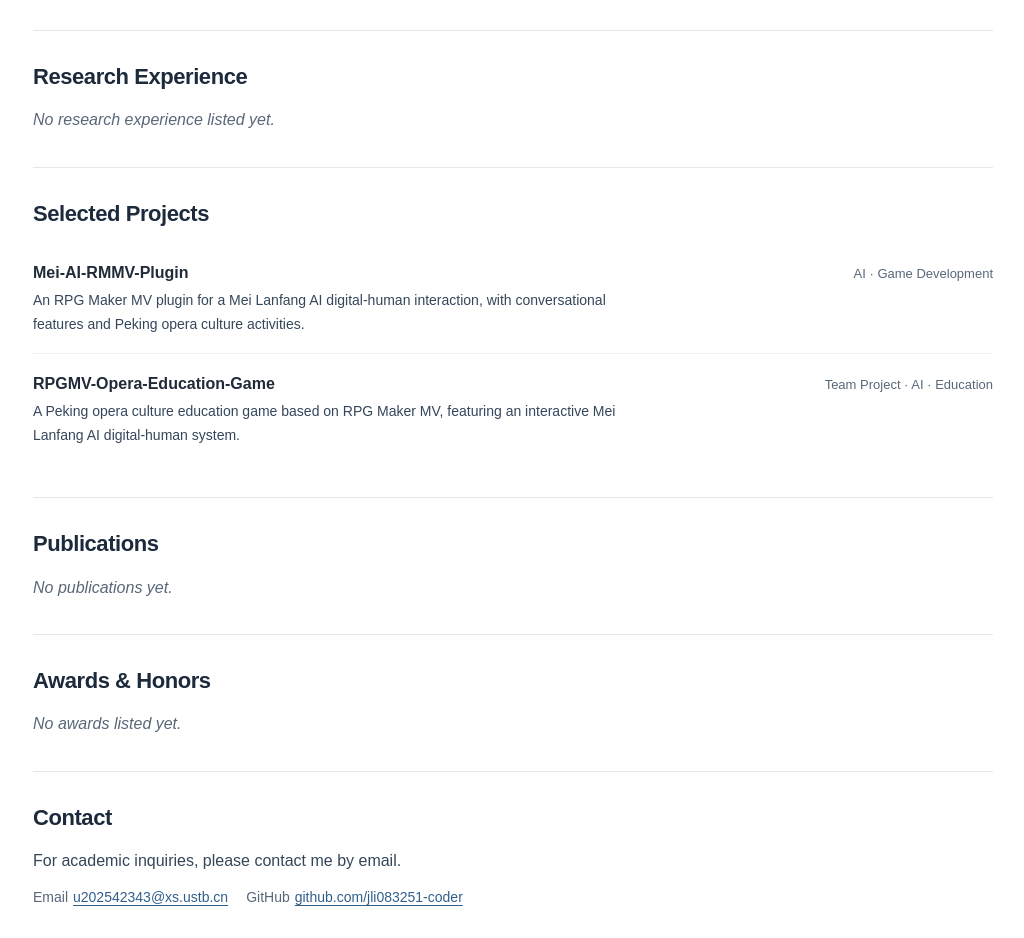
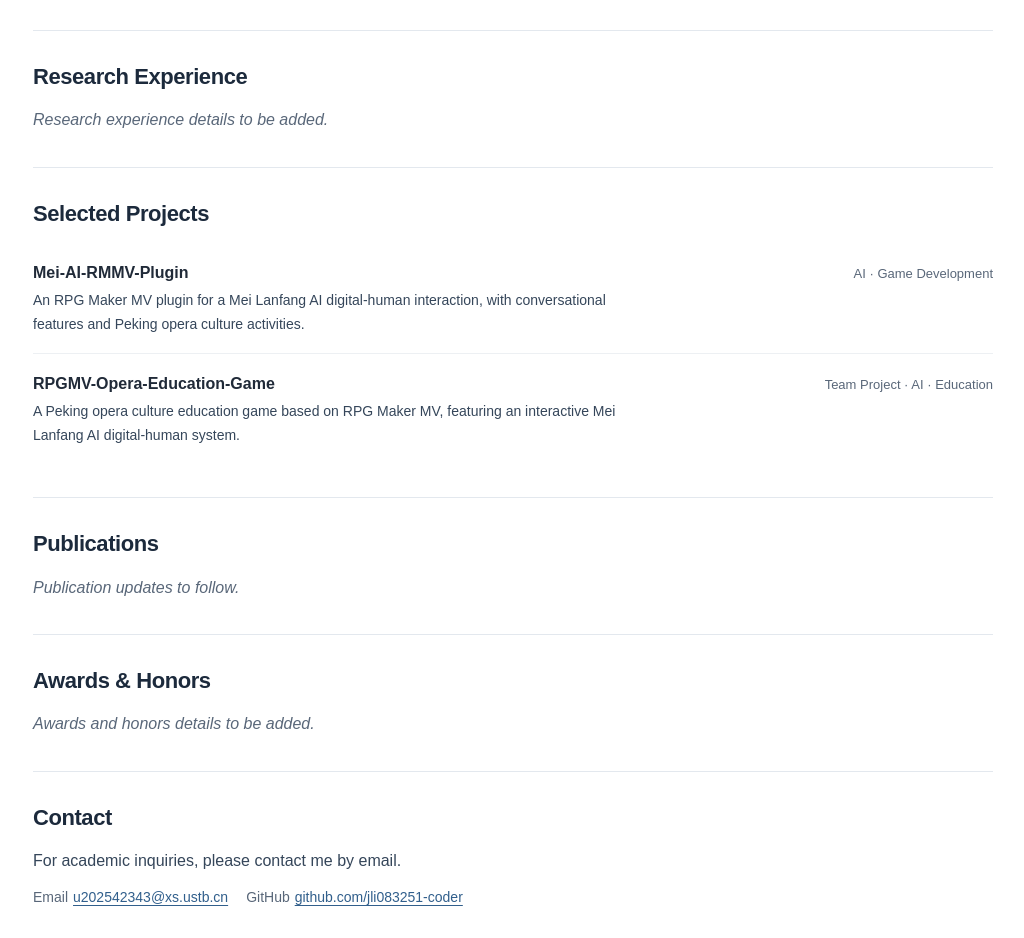
Before and after one commit to jli083251-coder/jli083251-coder, a plain HTML site: page index.html in a window 1280 px wide. Shown: the part 939-1877 px from the top of the page, without its empty margins (127-1151 px from the left). Drawn offline with Linux system fonts and the light colour scheme.

Commit message:
Use gentler placeholder wording for academic sections

```diff
--- a/index.html
+++ b/index.html
@@ -79,7 +79,7 @@
       <!-- EDIT: Duplicate this entry when you have a research experience to add. Remove the template entry when it is not needed. -->
       <section class="content-section" id="research-experience" aria-labelledby="experience-title">
         <h2 id="experience-title">Research Experience</h2>
-        <p class="empty-state">No research experience listed yet.</p>
+        <p class="empty-state">Research experience details to be added.</p>
       </section>
 
       <!-- EDIT: These two project links and descriptions come from your public GitHub profile. Add, edit, or remove projects here. -->
@@ -104,13 +104,13 @@
       <!-- EDIT: Replace the empty state with publication entries when applicable. -->
       <section class="content-section" id="publications" aria-labelledby="publications-title">
         <h2 id="publications-title">Publications</h2>
-        <p class="empty-state">No publications yet.</p>
+        <p class="empty-state">Publication updates to follow.</p>
       </section>
 
       <!-- EDIT: Add awards here when applicable. -->
       <section class="content-section" id="awards" aria-labelledby="awards-title">
         <h2 id="awards-title">Awards &amp; Honors</h2>
-        <p class="empty-state">No awards listed yet.</p>
+        <p class="empty-state">Awards and honors details to be added.</p>
       </section>
 
       <!-- EDIT: Keep this contact information current. -->
```
